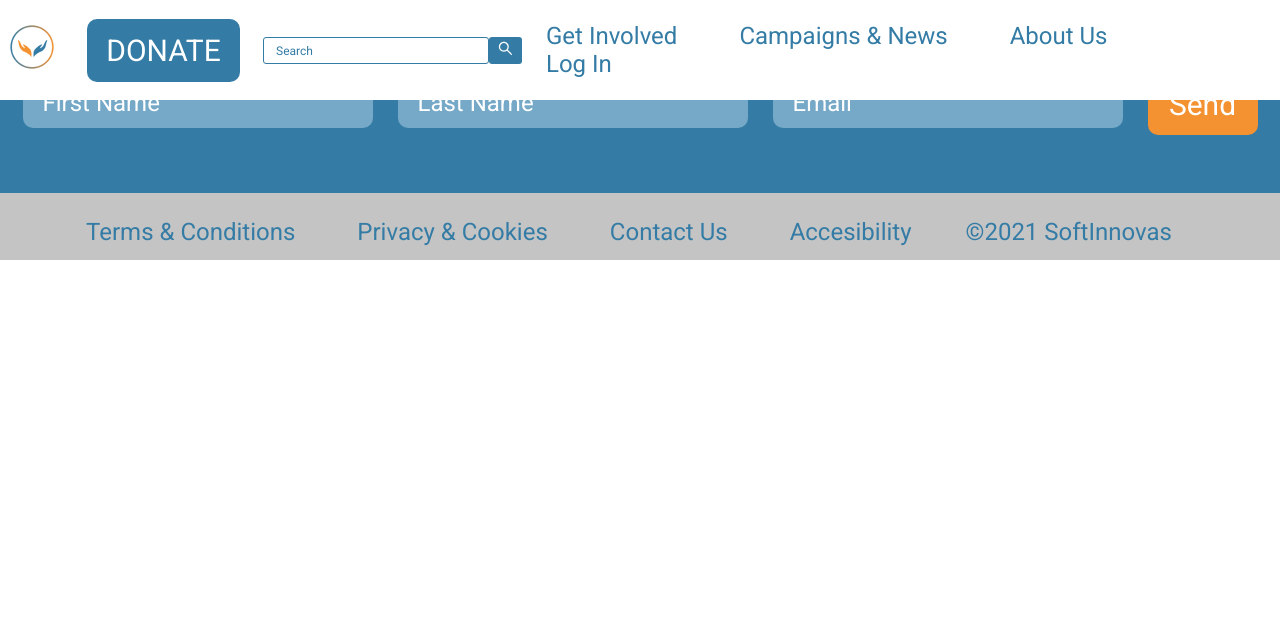
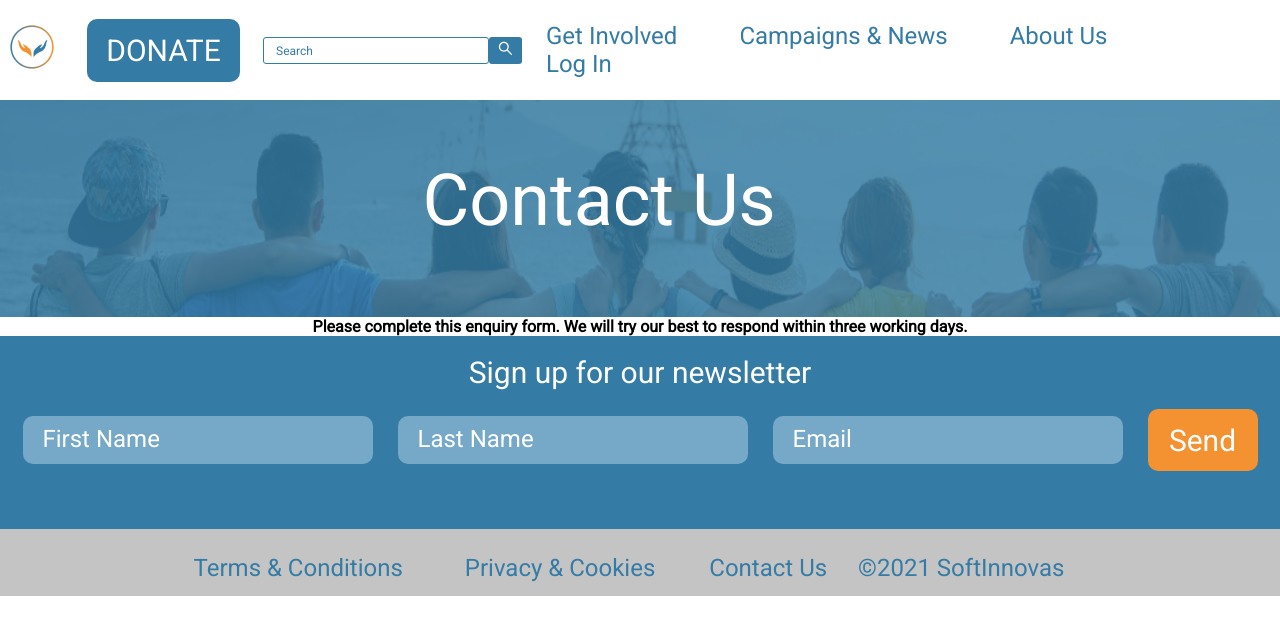
Before and after one commit to Dilekcn/charity, a React (Create React App) app: page /contact-us in a window 1280 px wide. Shown: the top 634 px of the page. Built offline with nearby package versions, Linux system fonts and the light colour scheme; data requests are answered from the project's data file.

Commit message:
gave route and link

```diff
--- a/src/components/App/App.js
+++ b/src/components/App/App.js
@@ -21,6 +21,7 @@ import AmbassadorForm from '../GetInvolved/BeAnAmbassador/AmbassadorForm';
 import DonateYourTime from '../GetInvolved/DonateYourTime/DonateYourTime';
 import DonateYourTimeForm from '../GetInvolved/DonateYourTime/DonateYourTimeForm';
 import SearchResults from '../Header/SearchResults/SearchResults';
+import ContactUs from '../ContactUs/ContactUs';
 
 export default function App() {
 	const [isLoggedIn, setIsLoggedIn] = useState(false);
@@ -125,6 +126,8 @@ export default function App() {
 						path="/search-results"
 						render={() => <SearchResults searchResults={searchResults} />}
 					/>
+
+					<Route exact path="/contact-us" component={ContactUs} />
 				</Switch>
 
 				<Footer />
--- /dev/null
+++ b/src/components/ContactUs/ContactUs.js
@@ -0,0 +1,26 @@
+import React from 'react';
+import './ContactUs.css';
+import imageHeader from '../GetInvolved/DonateGoods/Rectangle 26.png';
+
+const ContactUs = () => {
+	return (
+		<div>
+			<div className="donate-goods-container">
+				<img
+					src={imageHeader}
+					alt="Avatar"
+					className="donate-goods-image"
+				/>
+				<div className="donate-goods-overlay">
+					<h1 className="donate-goods-text">Contact Us</h1>
+				</div>
+			</div>
+			<h4 className="contact-us-intro-text">
+				Please complete this enquiry form. We will try our best to respond
+				within three working days.
+			</h4>
+		</div>
+	);
+};
+
+export default ContactUs;
--- a/src/components/Footer/Footer.js
+++ b/src/components/Footer/Footer.js
@@ -1,6 +1,7 @@
 import React, { useState } from 'react';
 import './Footer.css';
 import axios from 'axios';
+import { Link } from 'react-router-dom';
 
 const Footer = () => {
 	const [firstName, setFirstName] = useState('');
@@ -77,12 +78,9 @@ const Footer = () => {
 					<li>
 						<a href="#cookies">Privacy & Cookies</a>
 					</li>
-					<li>
-						<a href="#contactus">Contact Us</a>
-					</li>
-					<li>
-						<a href="#access">Accesibility</a>
-					</li>
+
+					<Link to="/contact-us">Contact Us</Link>
+
 					<li>&copy;2021 SoftInnovas</li>
 				</ul>
 			</div>
```
